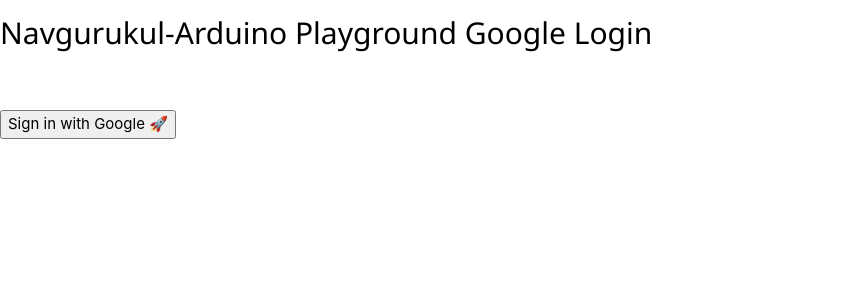
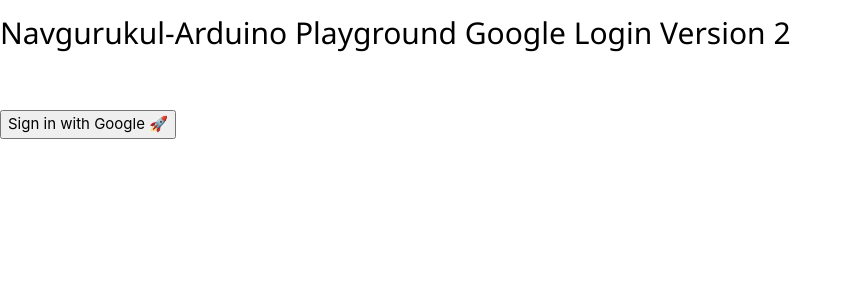
Before and after one commit to navgurukul/Ffg-Navgurukul, a Svelte app: page / in a window 1280 px wide. Shown: the top 300 px of the page, without its empty margins (0-853 px from the left). Built offline with nearby package versions, Linux system fonts and the light colour scheme; no server answers; what blockly would draw is missing.

Commit message:
Update accountLogin.tsx
Add version two line 51 accountLogin.tsx

```diff
--- a/src/login/accountLogin.tsx
+++ b/src/login/accountLogin.tsx
@@ -48,7 +48,7 @@
 
     return(
         <div>
-            <h2>Navgurukul-Arduino Playground Google Login</h2>
+            <h2>Navgurukul-Arduino Playground Google Login Version 2</h2>
             <br />
             <br />
             {profile && !is_empty(profile)? (
```
